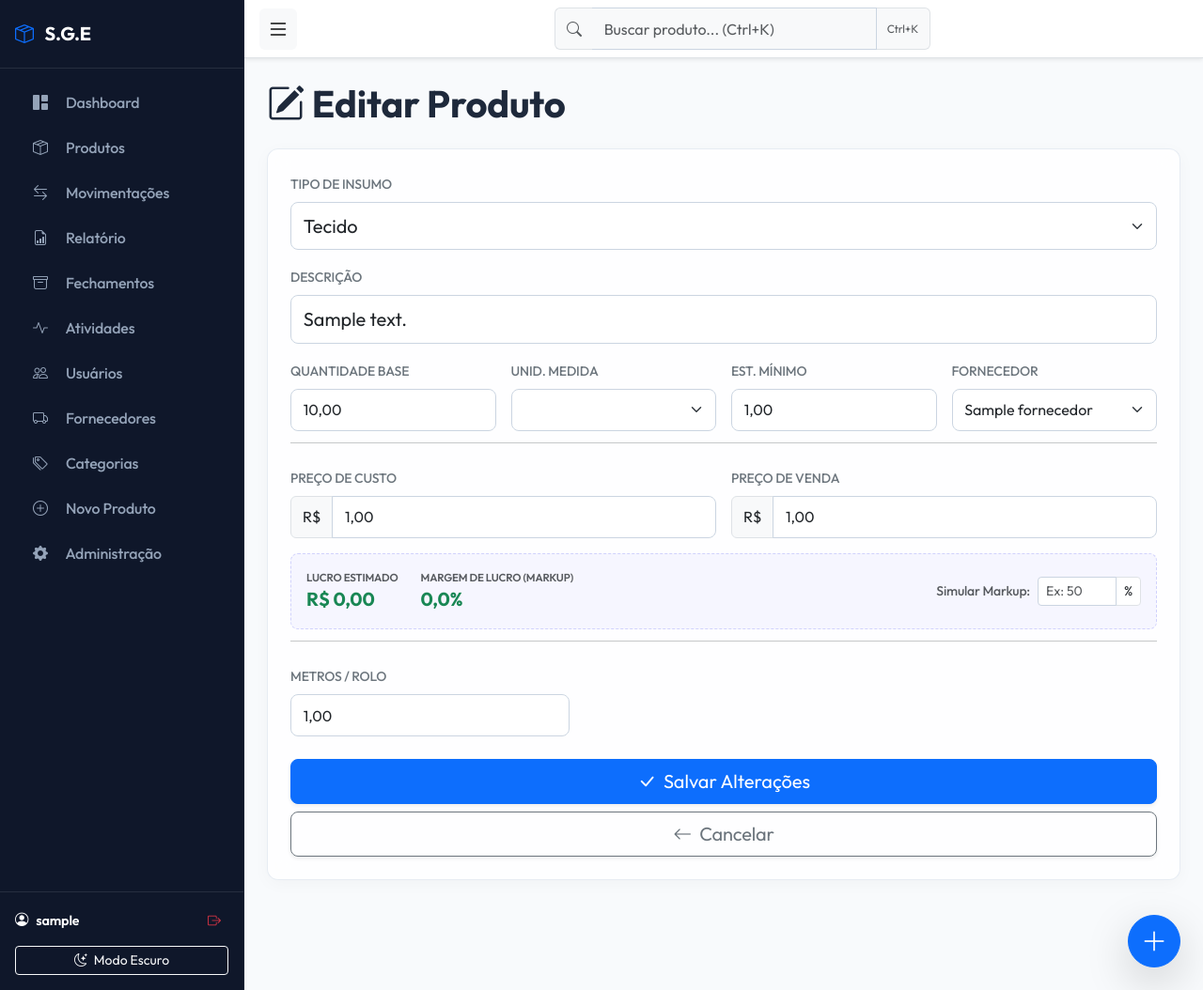
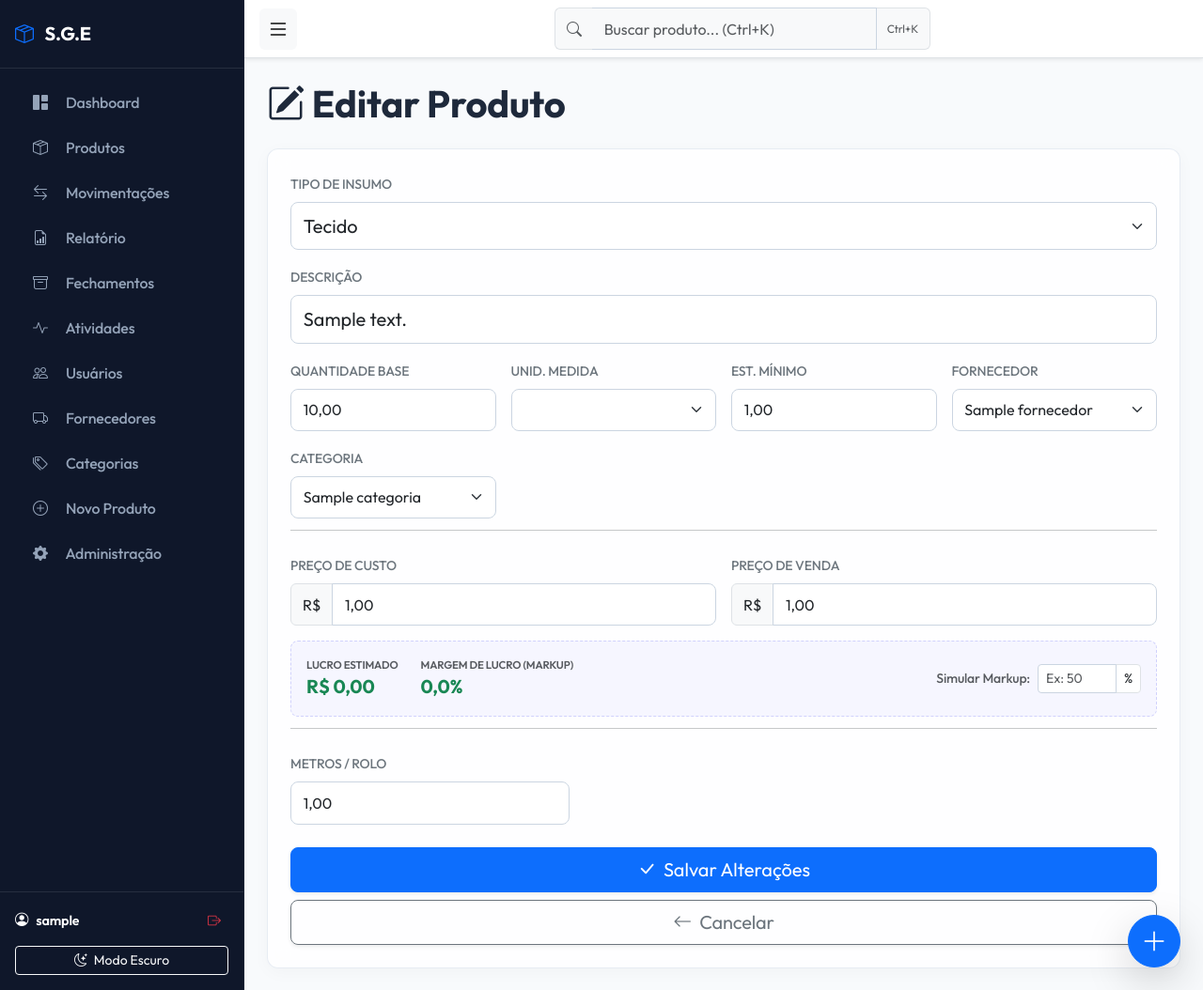
Before and after one commit to mrmateussiilva/sge, a Django app: page /produto/1/editar/ in a window 1280 px wide. Shown: the whole page at 94% size. Run offline with Django 5.2, Linux system fonts and the light colour scheme; a user stored in the database is signed in; tables that the repository leaves empty hold one stand-in row (values such as "Sample post"); some libraries are stand-ins or nearby versions.

Commit message:
feat: adiciona campo de categoria na criacao e edicao de produtos

```diff
--- a/estoque/templates/estoque/editar_produto.html
+++ b/estoque/templates/estoque/editar_produto.html
@@ -55,6 +55,13 @@
             <select class="form-select" v-model="produto.fornecedor_id">
               <option value="">—</option>
               <option v-for="f in fornecedores" :key="f.id" :value="f.id">[[ f.nome ]]</option>
+            </select>
+          </div>
+          <div class="col-md-3">
+            <label class="form-label fw-medium small text-uppercase text-secondary">Categoria</label>
+            <select class="form-select" v-model="produto.categoria_id">
+              <option value="">— Sem Categoria —</option>
+              <option v-for="c in categorias" :key="c.id" :value="c.id">[[ c.nome ]]</option>
             </select>
           </div>
 
@@ -180,10 +187,12 @@
     data() {
       return {
         fornecedores: {{ fornecedores|safe }},
+        categorias: {{ categorias|safe }},
         produto: {
           tipo_produto: dadosIniciais.tipo_produto || '',
           descricao: dadosIniciais.descricao || '',
           fornecedor_id: dadosIniciais.fornecedor_id || '',
+          categoria_id: dadosIniciais.categoria_id || '',
           quantidade_base: formatInitialVal(dadosIniciais.quantidade_base),
           preco_custo: formatInitialVal(dadosIniciais.preco_custo),
           preco_venda: formatInitialVal(dadosIniciais.preco_venda),
--- a/estoque/views.py
+++ b/estoque/views.py
@@ -207,12 +207,15 @@ def cadastrar_produto(request):
             cor_tinta=data.get('cor_tinta', 'INCOLOR'),
             litros_por_vidro=data.get('litros_por_vidro') or None,
             unidade_medida=data.get('unidade_medida', 'UN'),
+            categoria_id=data.get('categoria_id') or None,
         )
         log_acao(request.user, 'CRIAR', f'Cadastrou produto {produto.descricao}', 'Produto', produto.id)
         return JsonResponse({'ok': True, 'id': produto.id})
     fornecedores = Fornecedor.objects.all().values('id', 'nome')
+    categorias = Categoria.objects.all().values('id', 'nome')
     return render(request, 'estoque/cadastrar_produto.html', {
         'fornecedores': list(fornecedores),
+        'categorias': list(categorias),
     })
 
 
@@ -235,6 +238,7 @@ def editar_produto(request, id):
         produto.cor_tinta = data.get('cor_tinta', 'INCOLOR')
         produto.litros_por_vidro = data.get('litros_por_vidro') or None
         produto.unidade_medida = data.get('unidade_medida', 'UN')
+        produto.categoria_id = data.get('categoria_id') or None
         preco_custo_mudou = old_preco_custo != produto.preco_custo
         preco_venda_mudou = old_preco_venda != produto.preco_venda
         produto._historico_ja_salvo = True
@@ -251,14 +255,17 @@ def editar_produto(request, id):
         log_acao(request.user, 'EDITAR', f'Editou produto {produto.descricao}', 'Produto', produto.id)
         return JsonResponse({'ok': True})
     fornecedores = Fornecedor.objects.all().values('id', 'nome')
+    categorias = Categoria.objects.all().values('id', 'nome')
     return render(request, 'estoque/editar_produto.html', {
         'produto': produto,
         'fornecedores': list(fornecedores),
+        'categorias': list(categorias),
         'produto_json': json.dumps({
             'id': produto.id,
             'tipo_produto': produto.tipo_produto,
             'descricao': produto.descricao,
             'fornecedor_id': produto.fornecedor_id or '',
+            'categoria_id': produto.categoria_id or '',
             'quantidade_base': float(produto.quantidade_base) if produto.quantidade_base else '',
             'preco_custo': float(produto.preco_custo) if produto.preco_custo else '',
             'preco_venda': float(produto.preco_venda) if produto.preco_venda else '',
```
Also changed, not shown: estoque/templates/estoque/cadastrar_produto.html (+10 -0 lines).
